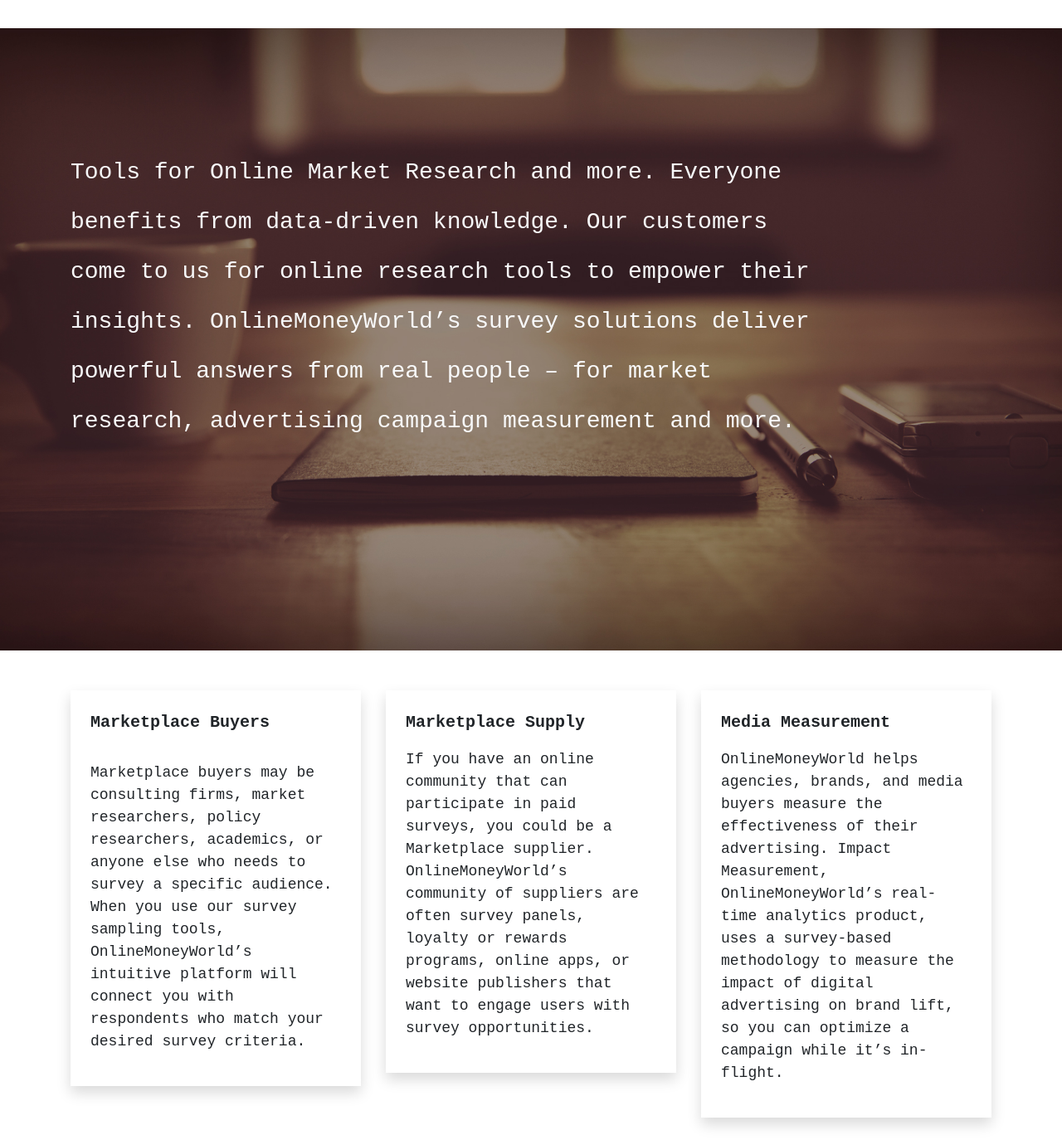
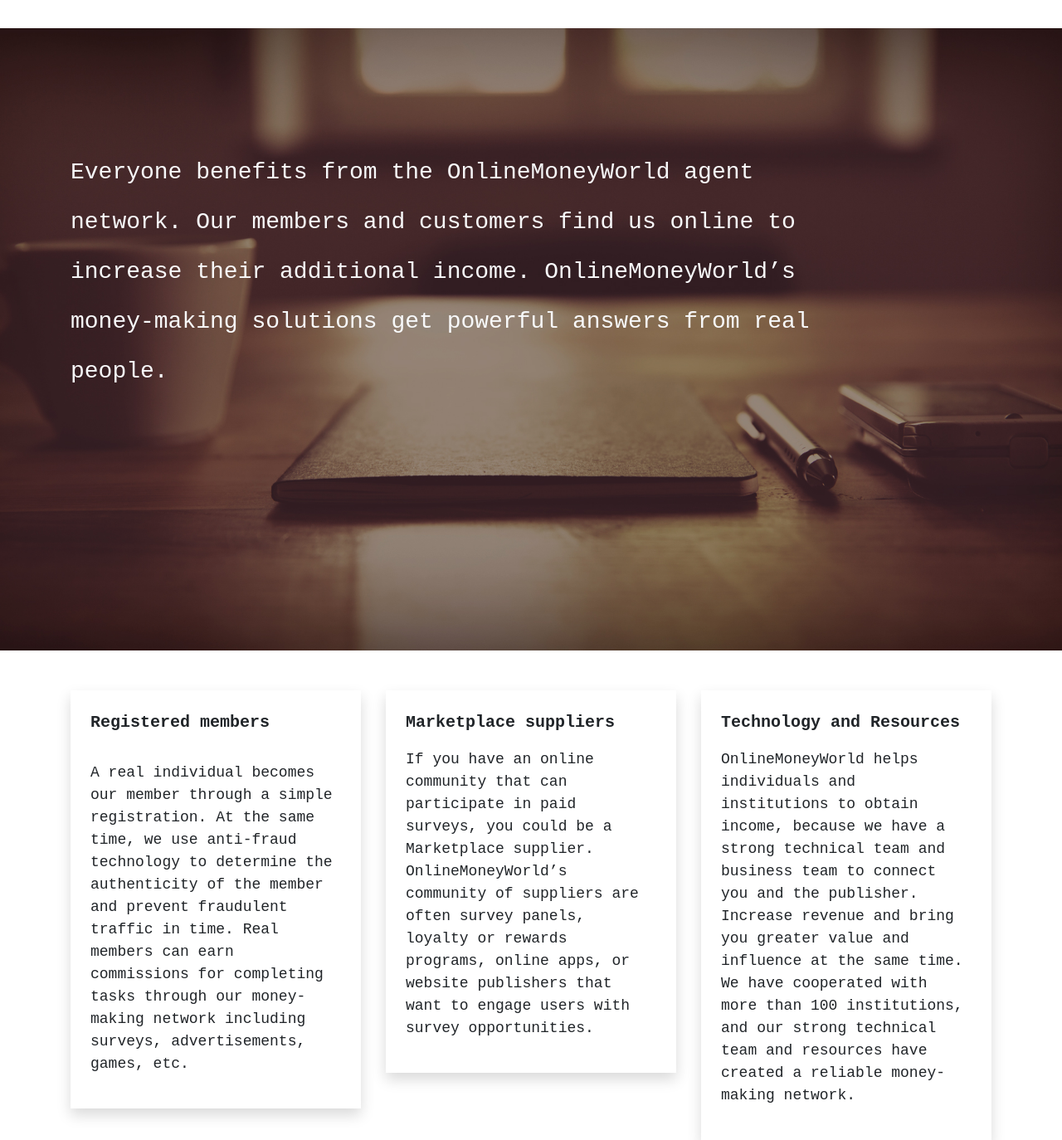
Before and after one commit to wawoyuanli/surveyjunkie, a website: page src/pages/service/index.html in a window 1280 px wide. Shown: the part 260-1634 px from the top of the page at 83% size. Drawn offline with nearby package versions, Linux system fonts and the light colour scheme; files that its build step writes are made by us from their sources.

Commit message:
更新网站文案
更新网站文案

```diff
--- a/src/pages/service/index.html
+++ b/src/pages/service/index.html
@@ -38,11 +38,9 @@
       <div class="row pt-5">
         <div class="col-md-10 pt-5">
           <p class="text-light __left_text pt-5">
-            Tools for Online Market Research and more. Everyone benefits from
-            data-driven knowledge. Our customers come to us for online
-            research tools to empower their insights. OnlineMoneyWorld’s survey solutions
-            deliver powerful answers from real people – for market research,
-            advertising campaign measurement and more.
+            Everyone benefits from the OnlineMoneyWorld agent network.
+            Our members and customers find us online to increase their additional income.
+            OnlineMoneyWorld’s money-making solutions get powerful answers from real people.
           </p>
         </div>
       </div>
@@ -53,19 +51,17 @@
       <div class="row">
         <div class="col-md-4">
           <div class="p-4 _card_text shadow">
-            <p class="_title pb-3">Marketplace Buyers</p>
+            <p class="_title pb-3">Registered members</p>
             <p>
-              Marketplace buyers may be consulting firms, market researchers,
-              policy researchers, academics, or anyone else who needs to
-              survey a specific audience. When you use our survey sampling
-              tools, OnlineMoneyWorld’s intuitive platform will connect you with
-              respondents who match your desired survey criteria.
+              A real individual becomes our member through a simple registration.
+              At the same time, we use anti-fraud technology to determine the authenticity of the member and prevent fraudulent traffic in time.
+              Real members can earn commissions for completing tasks through our money-making network including surveys, advertisements, games, etc.
             </p>
           </div>
         </div>
         <div class="col-md-4">
           <div class="shadow p-4 _card_text">
-            <div class="_title pb-3">Marketplace Supply</div>
+            <div class="_title pb-3">Marketplace suppliers</div>
             <p>
               If you have an online community that can participate in paid
               surveys, you could be a Marketplace supplier. OnlineMoneyWorld’s community
@@ -77,13 +73,12 @@
         </div>
         <div class="col-md-4">
           <div class="shadow p-4 _card_text">
-            <div class="_title pb-3">Media Measurement</div>
+            <div class="_title pb-3">Technology and Resources</div>
             <p>
-              OnlineMoneyWorld helps agencies, brands, and media buyers measure the
-              effectiveness of their advertising. Impact Measurement, OnlineMoneyWorld’s
-              real-time analytics product, uses a survey-based methodology to
-              measure the impact of digital advertising on brand lift, so you
-              can optimize a campaign while it’s in-flight.
+              OnlineMoneyWorld helps individuals and institutions to obtain income,
+              because we have a strong technical team and business team to connect you and the publisher.
+              Increase revenue and bring you greater value and influence at the same time.
+              We have cooperated with more than 100 institutions, and our strong technical team and resources have created a reliable money-making network.
             </p>
           </div>
         </div>
@@ -134,17 +129,6 @@
           </div>
         </div>
         <div class="row mt-5">
-          <button class="col-md-12 collapseone border-0" type="button" data-toggle="collapse" data-target="#mobile_sdk"
-            aria-expanded="false" aria-controls="mobile_sdk">
-            <div class="pt-1 pb-1 Off_wall text-light">Mobile SDK</div>
-          </button>
-          <div class="collapse" id="mobile_sdk">
-            <div class="card card-body offwall_body col-md-12">
-              Monetize your apps with our this service.
-            </div>
-          </div>
-        </div>
-        <div class="row mt-5">
           <button class="col-md-12 collapseone border-0" type="button" data-toggle="collapse"
             data-target="#marker_research" aria-expanded="false" aria-controls="marker_research">
             <div class="pt-1 pb-1 Off_wall text-light">Market Research</div>
@@ -175,12 +159,12 @@
         <di v class="col-md-6">
           <p class="_partners">Partners</p>
           <p class="_partners_content">
-            In the SurveyXa world there are no affiliates, only partners. We
+            In the OnlineMoneyWorld network there are no affiliates, only partners. We
             strongly believe that each and every relationship we build becomes a
             partner for life.
           </p>
           <p class="_advertiser">Advertiser</p>
-          <p class="_advertiser_content">SurveyXa has been delivering quality leads for our strategic partners for
+          <p class="_advertiser_content">OnlineMoneyWorld has been delivering quality leads for our strategic partners for
             years. Working directly with partners on both sides of the network allows us to continually optimize
             campaigns, drive costs down, increase quality and deliver as much, or as little as needed.</p>
       </div>
```
Also changed, not shown: src/components/footer.html (+2 -4 lines), src/index.html (+8 -0 lines).
